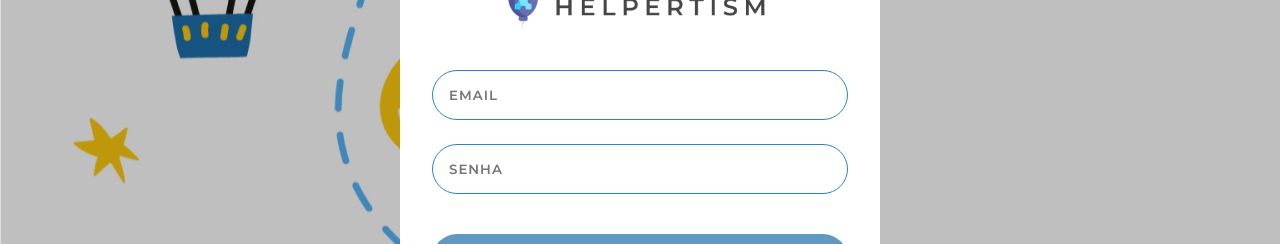
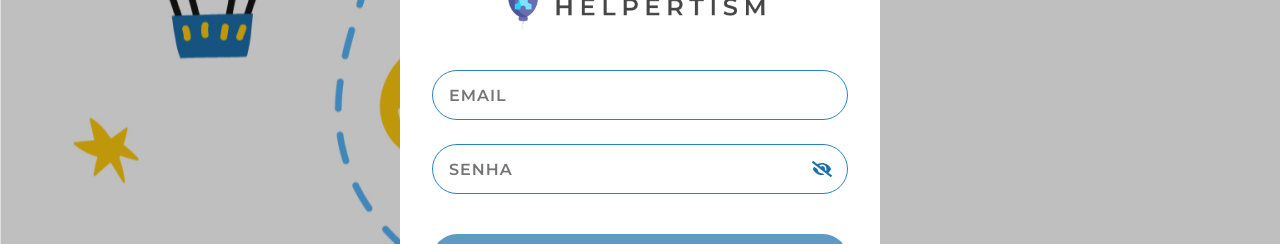
Before and after one commit to dev-chico/Helpertism, a React (Vite) app: page / in a window 1280 px wide. Shown: the part 237-481 px from the top of the page. Built offline with nearby package versions, Linux system fonts and the light colour scheme.

Commit message:
feat: create password input component

```diff
--- a/src/components/Input/input.module.css
+++ b/src/components/Input/input.module.css
@@ -4,6 +4,7 @@
   padding: 8px 16px;
   height: 50px;
   border-radius: 30px;
+  font-size: 1em;
   transition: all 0.15s ease-in-out;
 }
 
--- /dev/null
+++ b/src/components/PasswordInput/index.tsx
@@ -0,0 +1,48 @@
+import { useState } from "react";
+import { Input } from "..";
+import { FaEye, FaEyeSlash } from "react-icons/fa";
+import styles from "./passwordInput.module.css";
+
+interface IPasswordInputProps {
+  value: string;
+  onchange: (val: string) => void;
+  placeholder: string;
+}
+
+export function PasswordInput({
+  onchange,
+  value,
+  placeholder,
+}: IPasswordInputProps) {
+  const [showPassword, setShowPassword] = useState<boolean>(false);
+
+  function handleChange(val: string) {
+    onchange(val);
+  }
+
+  function toggleShowPassword() {
+    setShowPassword((state) => !state);
+  }
+
+  return (
+    <div className={styles.container}>
+      <Input
+        value={value}
+        onChange={(e) => handleChange(e.target.value)}
+        placeholder={placeholder}
+        type={showPassword ? "text" : "password"}
+      />
+      <div className={styles.icons}>
+        {showPassword ? (
+          <FaEye onClick={toggleShowPassword} size={20} color="var(--blue)" />
+        ) : (
+          <FaEyeSlash
+            onClick={toggleShowPassword}
+            size={20}
+            color="var(--blue)"
+          />
+        )}
+      </div>
+    </div>
+  );
+}
--- /dev/null
+++ b/src/components/PasswordInput/passwordInput.module.css
@@ -0,0 +1,15 @@
+.container {
+  width: 100%;
+  position: relative;
+  height: 50px;
+}
+
+.container input {
+  width: 100%;
+}
+
+.container .icons {
+  position: absolute;
+  top: 30%;
+  right: 16px;
+}
--- a/src/components/index.ts
+++ b/src/components/index.ts
@@ -1,6 +1,33 @@
 import { Button } from "./Button";
+import { Card } from "./Card";
+import { FooterCreate } from "./FooterCreate";
+import { FormGroup } from "./FormGroup";
+import { Header } from "./Header";
 import { Input } from "./Input";
+import { Loader } from "./Loader";
 import { Menu } from "./Menu";
+import { MenuMobile } from "./MenuMobile";
 import { Modal } from "./Modal";
+import { NoDataView } from "./NoDataView";
+import { PageLayout } from "./PageLayout";
+import { PageLoading } from "./PageLoading";
+import { PasswordInput } from "./PasswordInput";
+import { ReactPortal } from "./ReactPortal";
 
-export { Button, Input, Menu, Modal };
+export {
+  Button,
+  Card,
+  FooterCreate,
+  FormGroup,
+  Header,
+  Input,
+  Loader,
+  Menu,
+  MenuMobile,
+  Modal,
+  NoDataView,
+  PageLayout,
+  PageLoading,
+  PasswordInput,
+  ReactPortal,
+};
--- a/src/pages/AuthenticatedPages/Home/index.tsx
+++ b/src/pages/AuthenticatedPages/Home/index.tsx
@@ -4,7 +4,7 @@ import { Card, ICard } from "../../../components/Card";
 import { DailyActivities } from "./components/DailyActivities";
 import { HomeSection } from "./components/HomeSection";
 import { Link, useNavigate } from "react-router-dom";
-import { NoDataView } from "../../../components/NoDataView/NoDataView";
+import { NoDataView } from "../../../components/NoDataView";
 import { AuthenticatedPaths } from "../../../constants/paths";
 import {
   collection,
--- a/src/pages/AuthenticatedPages/Posts/Home/index.tsx
+++ b/src/pages/AuthenticatedPages/Posts/Home/index.tsx
@@ -3,7 +3,7 @@ import { Button } from "../../../../components";
 import { FaPlus } from "react-icons/fa";
 import { useEffect, useState } from "react";
 import { Card, ICard } from "../../../../components/Card";
-import { NoDataView } from "../../../../components/NoDataView/NoDataView";
+import { NoDataView } from "../../../../components/NoDataView";
 import { AuthenticatedPaths } from "../../../../constants/paths";
 import { PageLoading } from "../../../../components/PageLoading";
 import { firebaseApp } from "../../../../services/firebase";
--- a/src/pages/UnauthenticatedPages/Login/index.tsx
+++ b/src/pages/UnauthenticatedPages/Login/index.tsx
@@ -1,11 +1,10 @@
 import { FormEvent, useEffect, useState } from "react";
-import { Button, Input } from "../../../components";
+import { Button, Input, PasswordInput, Loader } from "../../../components";
 import { Link } from "react-router-dom";
 import { UnauthenticatedPaths } from "../../../constants/paths";
 import { useAuth } from "../../../contexts/AuthContext";
 import logo from "../../../assets/imgs/logo.png";
 import styles from "./login.module.css";
-import { Loader } from "../../../components/Loader";
 
 export function Login() {
   const { handleLogin, loading } = useAuth();
@@ -34,11 +33,10 @@ export function Login() {
               onChange={(e) => setEmail(e.target.value)}
               placeholder="Email"
             />
-            <Input
+            <PasswordInput
               value={password}
-              onChange={(e) => setPassword(e.target.value)}
+              onchange={setPassword}
               placeholder="Senha"
-              type="password"
             />
           </div>
 
--- a/src/pages/UnauthenticatedPages/Register/index.tsx
+++ b/src/pages/UnauthenticatedPages/Register/index.tsx
@@ -1,5 +1,5 @@
 import { useEffect, useState, FormEvent } from "react";
-import { Button, Input } from "../../../components";
+import { Button, Input, PasswordInput } from "../../../components";
 import { Link } from "react-router-dom";
 import { UnauthenticatedPaths } from "../../../constants/paths";
 import { useAuth } from "../../../contexts/AuthContext";
@@ -68,11 +68,10 @@ export function Register() {
               placeholder="Idade"
             />
             <div className={styles.confirmPassword}>
-              <Input
+              <PasswordInput
                 value={password}
-                onChange={(e) => setPassword(e.target.value)}
+                onchange={setPassword}
                 placeholder="Senha"
-                type="password"
               />
 
               {shortPassword && (
@@ -80,13 +79,11 @@ export function Register() {
               )}
             </div>
             <div className={styles.confirmPassword}>
-              <Input
+              <PasswordInput
                 value={confirmPassword}
-                onChange={(e) => setConfirmPassword(e.target.value)}
+                onchange={setConfirmPassword}
                 placeholder="Confirme sua senha"
-                type="password"
               />
-
               {differentPasswords && <span>Senhas não conferem!</span>}
             </div>
           </div>
```
Also changed, not shown: src/components/NoDataView/index.tsx (renamed from src/components/NoDataView/NoDataView.tsx).
